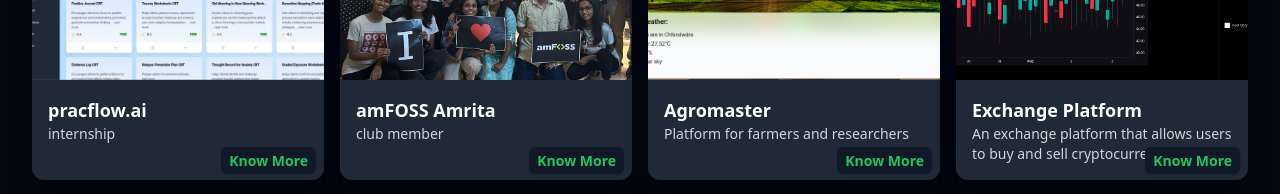
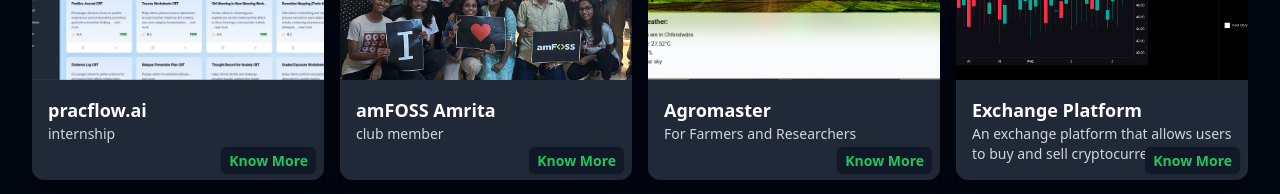
Before and after one commit to Aadarshprajapati777/aadarshPrajapati, a React (Vite) app: page / in a window 1280 px wide. Shown: the part 1820-2014 px from the top of the page. Built offline with nearby package versions, Linux system fonts and the light colour scheme.

Commit message:
typo fix

```diff
--- a/src/components/Portfolio.jsx
+++ b/src/components/Portfolio.jsx
@@ -46,7 +46,7 @@ const Portfolio = () => {
     {
       id: "agromaster",
       title: "Agromaster",
-      value: "Platform for farmers and researchers",
+      value: "For Farmers and Researchers",
       icon: "trophy",
       description: "agromaster",
       images: [
```
